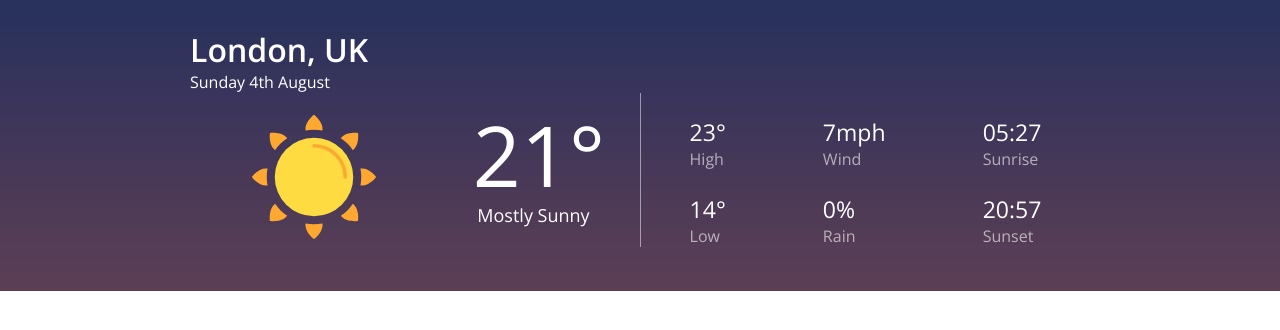
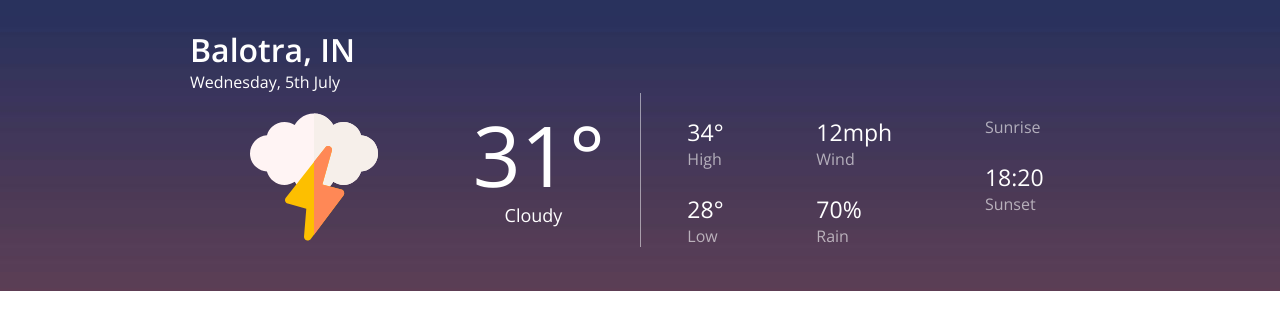
Before and after one commit to kundusuman328/WeatherWatch, a React (Create React App) app: page / in a window 1280 px wide. Shown: the top 330 px of the page. Built offline with nearby package versions, Linux system fonts and the light colour scheme.

Commit message:
initialised redux toolkit for state management
initialised redux toolkit for state management

```diff
--- a/src/component/current-weather/CurrentWeather.js
+++ b/src/component/current-weather/CurrentWeather.js
@@ -1,37 +1,75 @@
 import React from "react";
 
 import "./CurrentWeather.css";
+import svg1 from "../../svg/01.svg";
+import svg2 from "../../svg/02.svg";
+import svg3 from "../../svg/03.svg";
+import svg4 from "../../svg/04.svg";
+import svg9 from "../../svg/09.svg";
+import svg10 from "../../svg/10.svg";
+import svg11 from "../../svg/11.svg";
+import { getCurrentWeather } from "../../store/currentWeatherSlice";
+import { useSelector } from "react-redux";
 
-const currentWeather = (props) => {
+const CurrentWeather = () => {
+    const currentWeatherData = useSelector(getCurrentWeather)
+    const iconCode = currentWeatherData.icon.substring(0, 2);
+    let icon = null;
+    switch (iconCode) {
+      case "01":
+        icon = svg1;
+        break;
+      case "02":
+        icon = svg2;
+        break;
+      case "03":
+        icon = svg3;
+        break;
+      case "04":
+        icon = svg4;
+        break;
+      case "09":
+        icon = svg9;
+        break;
+      case "10":
+        icon = svg10;
+        break;
+      case "11":
+        icon = svg11;
+        break;
+      default:
+        icon = null;
+    }
+
   return (
     <>
       <div className="current-temperature">
         <div className="current-temperature__icon-container">
-          <img src={props.logo} className="current-temperature__icon" alt="" />
+          <img src={icon} className="current-temperature__icon" alt="" />
         </div>
         <div className="current-temperature__content-container">
-          <div className="current-temperature__value">21&deg;</div>
-          <div className="current-temperature__summary">Mostly Sunny</div>
+          <div className="current-temperature__value">{currentWeatherData.temperature}&deg;</div>
+          <div className="current-temperature__summary">{currentWeatherData.summary}</div>
         </div>
       </div>
 
       <div className="current-stats">
         <div>
-          <div className="current-stats__value">23&deg;</div>
+          <div className="current-stats__value">{currentWeatherData.high}&deg;</div>
           <div className="current-stats__label">High</div>
-          <div className="current-stats__value">14&deg;</div>
+          <div className="current-stats__value">{currentWeatherData.low}&deg;</div>
           <div className="current-stats__label">Low</div>
         </div>
         <div>
-          <div className="current-stats__value">7mph</div>
+          <div className="current-stats__value">{currentWeatherData.wind}mph</div>
           <div className="current-stats__label">Wind</div>
-          <div className="current-stats__value">0%</div>
+          <div className="current-stats__value">{currentWeatherData.rain}%</div>
           <div className="current-stats__label">Rain</div>
         </div>
         <div>
-          <div className="current-stats__value">05:27</div>
+          <div className="current-stats__value">{currentWeatherData.sunsrise}</div>
           <div className="current-stats__label">Sunrise</div>
-          <div className="current-stats__value">20:57</div>
+          <div className="current-stats__value">{currentWeatherData.sunset}</div>
           <div className="current-stats__label">Sunset</div>
         </div>
       </div>
@@ -39,4 +77,4 @@ const currentWeather = (props) => {
   );
 };
 
-export default currentWeather;
+export default CurrentWeather;
--- a/src/component/location-and-date/LocationAndDate.js
+++ b/src/component/location-and-date/LocationAndDate.js
@@ -1,14 +1,17 @@
 import React from "react";
 
 import "./LocationAndDate.css";
+import { getCurrentWeather } from "../../store/currentWeatherSlice";
+import { useSelector } from "react-redux";
 
-const locationAndDate = (props) => {
+const LocationAndDate = () => {
+  const currentWeatherData = useSelector(getCurrentWeather)
   return (
     <div className="location-and-date">
-      <h1 className="location-and-date__location">London, UK</h1>
-      <div>Sunday 4th August</div>
+      <h1 className="location-and-date__location">{currentWeatherData.location}</h1>
+      <div>{currentWeatherData.date}</div>
     </div>
   );
 };
 
-export default locationAndDate;
+export default LocationAndDate;
--- a/src/container/weather/Weather.js
+++ b/src/container/weather/Weather.js
@@ -2,13 +2,6 @@ import React from "react";
 
 import "./Weather.css";
 
-import svg1 from "../../svg/01.svg";
-import svg2 from "../../svg/02.svg";
-import svg3 from "../../svg/03.svg";
-import svg4 from "../../svg/04.svg";
-import svg9 from "../../svg/09.svg";
-import svg10 from "../../svg/10.svg";
-import svg11 from "../../svg/11.svg";
 
 import LocationAndDate from "../../component/location-and-date/LocationAndDate";
 import CurrentWeather from "../../component/current-weather/CurrentWeather";
@@ -19,7 +12,7 @@ class Weather extends React.Component {
       <div className="body">
         <div className="main-container">
           <LocationAndDate />
-          <CurrentWeather  logo={svg1}/>
+          <CurrentWeather />
         </div>
       </div>
     );
--- a/src/index.js
+++ b/src/index.js
@@ -1,11 +1,13 @@
 import React from 'react';
+import { Provider } from 'react-redux';
+import store from './store/store';
 import ReactDOM from 'react-dom/client';
 import './index.css';
 import App from './App';
 
 const root = ReactDOM.createRoot(document.getElementById('root'));
 root.render(
-  <React.StrictMode>
+    <Provider store={store}>
     <App />
-  </React.StrictMode>
+    </Provider>
 )
--- /dev/null
+++ b/src/store/currentWeatherSlice.js
@@ -0,0 +1,25 @@
+import { createSlice } from "@reduxjs/toolkit";
+
+const initialState ={
+    location: "Balotra, IN",
+    date: "Wednesday, 5th July",
+    icon: "11d",
+    temperature: "31",
+    summary: "Cloudy",
+    high: "34",
+    low: "28",
+    wind: "12",
+    rain: "70",
+    sunrise: "05:32",
+    sunset: "18:20",
+  }
+
+const currentWeatherSlice = createSlice({
+    name:"currentWeather",
+    initialState,
+    reducers:{}
+})
+
+export const getCurrentWeather = (state) => state.currentWeather
+
+export default currentWeatherSlice.reducer
--- /dev/null
+++ b/src/store/store.js
@@ -0,0 +1,10 @@
+import { configureStore } from '@reduxjs/toolkit';
+import currentWeatherSlice from "./currentWeatherSlice"
+
+const store = configureStore({
+  reducer: {
+    currentWeather:currentWeatherSlice,
+  }
+});
+
+export default store;
```
